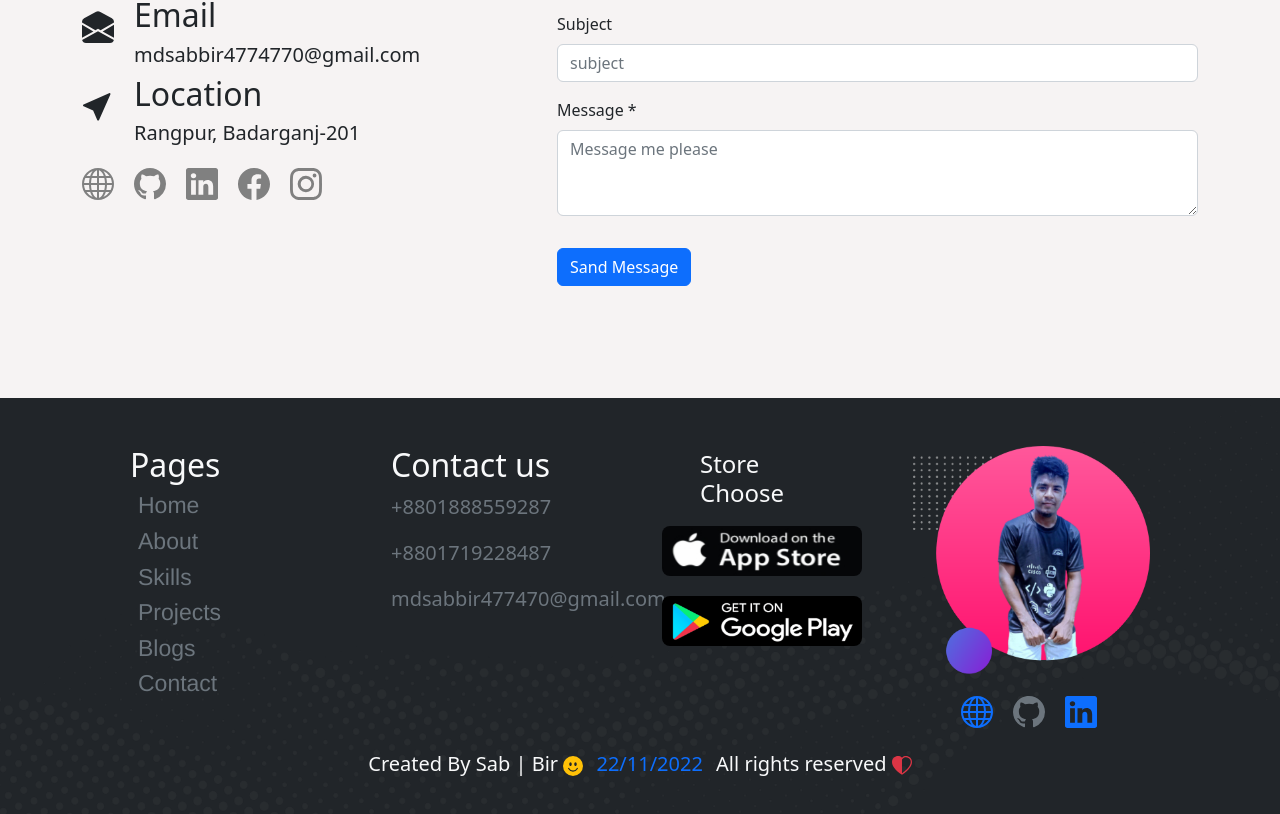
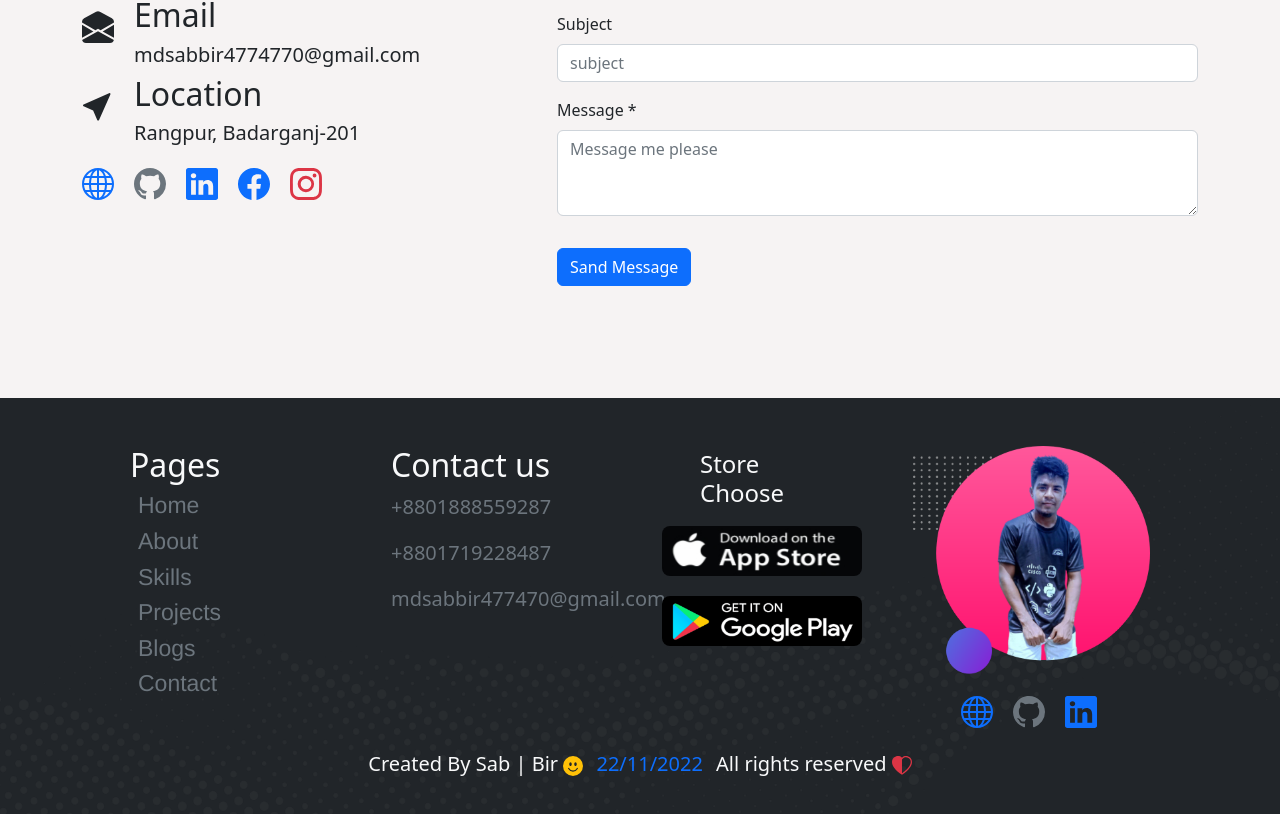
Before and after one commit to sabbirhossaindev/dev-sabbir, a React (Create React App) app: page / in a window 1280 px wide. Shown: the part 2921-3735 px from the top of the page. Built offline with nearby package versions, Linux system fonts and the light colour scheme; no server answers.

Commit message:
data added

```diff
--- a/src/Pages/Home/Contact/Contact.js
+++ b/src/Pages/Home/Contact/Contact.js
@@ -18,9 +18,7 @@ const Contact = () => {
         const addInfo = {
             name, email, subject, message
         }
-        console.log('addInfo', addInfo);
-        // toast.success('Message sand please check your mail few minute letter Sabbir feetBack 📝 Thank you! 🥰');
-        // form.reset('');
+        // console.log('addInfo', addInfo);
 
         fetch(`http://localhost:5000/submit`, {
         method: 'POST',
@@ -76,15 +74,15 @@ const Contact = () => {
                         </div>
 
                         <div className='social-link text-center my-2'>
-                                <h2 className='social-h2'><a href="#home"><BsGlobe /></a></h2>
+                                <h2 className='social-h2'><a href="#home"><BsGlobe className='text-primary'/></a></h2>
 
-                                <h2 className='social-h2'><a href="https://github.com/sabbirvai"><BsGithub /></a></h2>
+                                <h2 className='social-h2'><a href="https://github.com/sabbirvai"><BsGithub className='text-secondary'/></a></h2>
 
-                                <h2 className='social-h2'><a href="https://www.linkedin.com/in/md-sabbir-hossain-18300b244/"><BsLinkedin /></a></h2>
+                                <h2 className='social-h2'><a href="https://www.linkedin.com/in/md-sabbir-hossain-18300b244/"><BsLinkedin className='text-primary'/></a></h2>
 
-                                <h2 className='social-h2'><a href="https://www.facebook.com/misty.sabbir.3/"><BsFacebook /></a></h2>
+                                <h2 className='social-h2'><a href="https://www.facebook.com/misty.sabbir.3/"><BsFacebook className='text-primary'/></a></h2>
 
-                                <h2 className='social-h2'><a href="https://www.instagram.com/dev__sabbir/?fbclid=IwAR0cozEZJSlO_1JIYXtcbxKAPDnTkJ2NDZR9VZCO4m0K8SyknAL3Se-7mqs"><BsInstagram /></a></h2>
+                                <h2 className='social-h2'><a href="https://www.instagram.com/dev__sabbir/?fbclid=IwAR0cozEZJSlO_1JIYXtcbxKAPDnTkJ2NDZR9VZCO4m0K8SyknAL3Se-7mqs"><BsInstagram className='text-danger'/></a></h2>
                             </div>
                     </Col>
 
```
